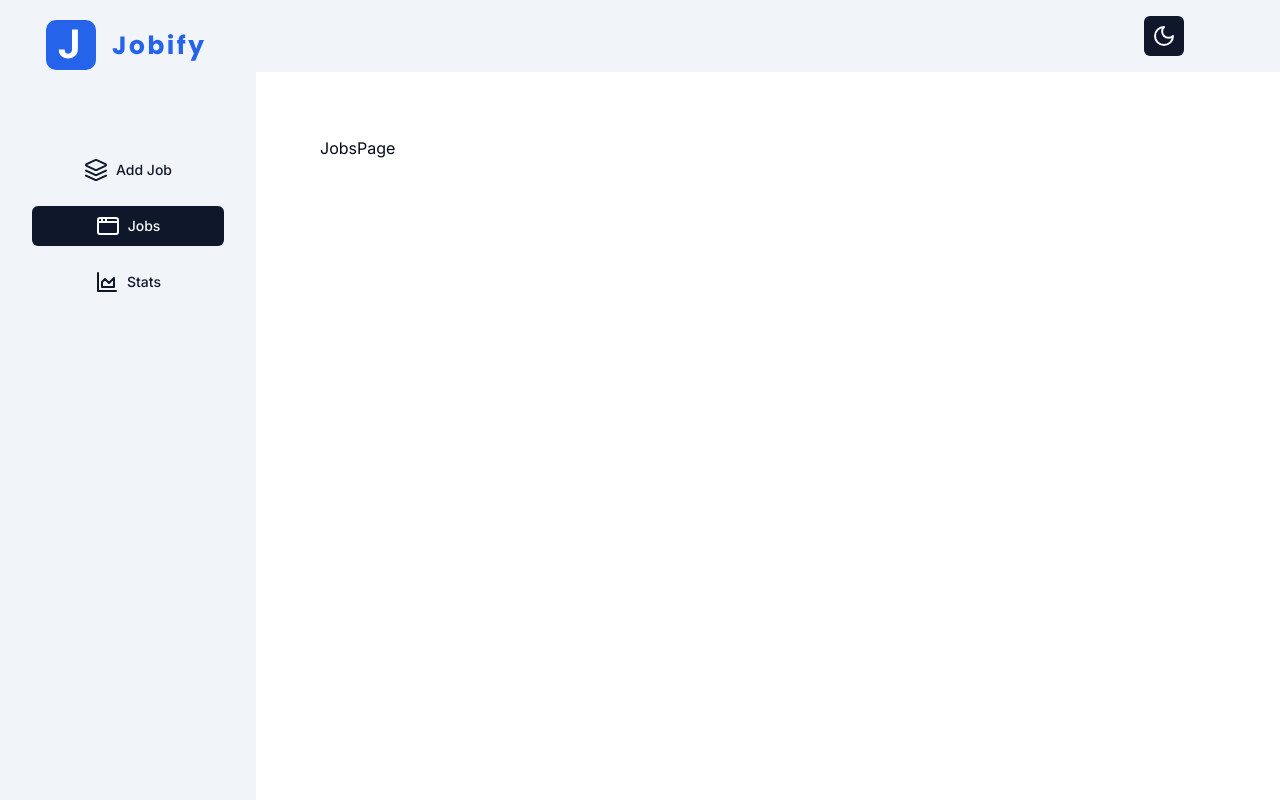
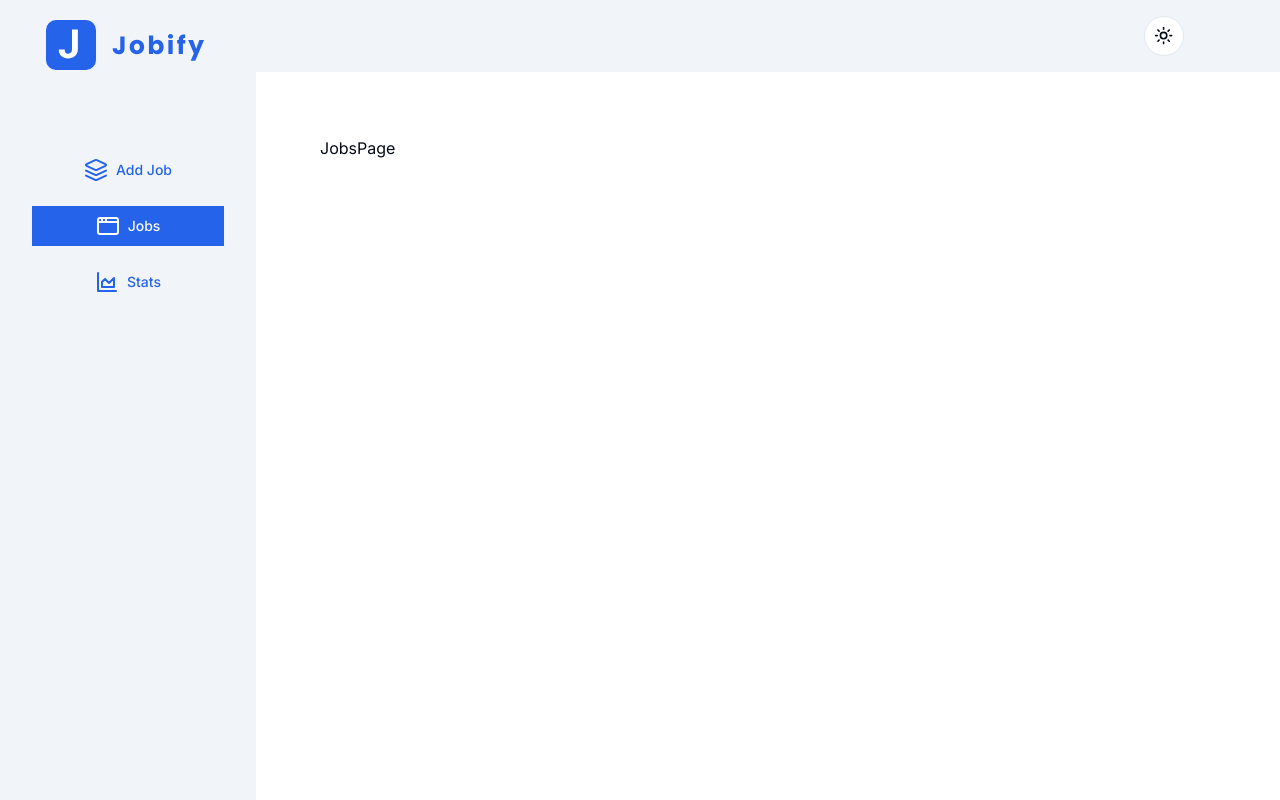
Before and after one commit to MezoAli/next-js-14-jopify, a Next.js app: page /jobs in a window 1280 px wide. Built offline with nearby package versions, Linux system fonts and the light colour scheme.

Commit message:
enabling dark mode using shadcn-ui

```diff
--- a/app/globals.css
+++ b/app/globals.css
@@ -6,63 +6,46 @@
   :root {
     --background: 0 0% 100%;
     --foreground: 222.2 84% 4.9%;
-
     --card: 0 0% 100%;
     --card-foreground: 222.2 84% 4.9%;
-
     --popover: 0 0% 100%;
     --popover-foreground: 222.2 84% 4.9%;
-
-      --primary: 222.2 47.4% 11.2%;
+    --primary: 221.2 83.2% 53.3%;
     --primary-foreground: 210 40% 98%;
-
     --secondary: 210 40% 96.1%;
     --secondary-foreground: 222.2 47.4% 11.2%;
-
     --muted: 210 40% 96.1%;
     --muted-foreground: 215.4 16.3% 46.9%;
-
     --accent: 210 40% 96.1%;
     --accent-foreground: 222.2 47.4% 11.2%;
-
     --destructive: 0 84.2% 60.2%;
     --destructive-foreground: 210 40% 98%;
-
     --border: 214.3 31.8% 91.4%;
     --input: 214.3 31.8% 91.4%;
-      --ring: 222.2 84% 4.9%;
-
-      --radius: 0.5rem;
+    --ring: 221.2 83.2% 53.3%;
+    --radius: rem;
   }
 
   .dark {
     --background: 222.2 84% 4.9%;
     --foreground: 210 40% 98%;
-
     --card: 222.2 84% 4.9%;
     --card-foreground: 210 40% 98%;
-
     --popover: 222.2 84% 4.9%;
     --popover-foreground: 210 40% 98%;
-
-      --primary: 210 40% 98%;
+    --primary: 217.2 91.2% 59.8%;
     --primary-foreground: 222.2 47.4% 11.2%;
-
     --secondary: 217.2 32.6% 17.5%;
     --secondary-foreground: 210 40% 98%;
-
     --muted: 217.2 32.6% 17.5%;
     --muted-foreground: 215 20.2% 65.1%;
-
     --accent: 217.2 32.6% 17.5%;
     --accent-foreground: 210 40% 98%;
-
     --destructive: 0 62.8% 30.6%;
     --destructive-foreground: 210 40% 98%;
-
     --border: 217.2 32.6% 17.5%;
     --input: 217.2 32.6% 17.5%;
-      --ring: 212.7 26.8% 83.9%;
+    --ring: 224.3 76.3% 48%;
   }
 }
 
--- a/app/layout.tsx
+++ b/app/layout.tsx
@@ -19,7 +19,7 @@ export default function RootLayout({
 }>) {
   return (
     <ClerkProvider>
-      <html lang="en">
+      <html lang="en" suppressHydrationWarning>
         <body
           className={cn(
             "min-h-screen bg-background font-sans antialiased",
--- a/components/layouts/DropdownLinks.tsx
+++ b/components/layouts/DropdownLinks.tsx
@@ -2,8 +2,6 @@ import {
   DropdownMenu,
   DropdownMenuContent,
   DropdownMenuItem,
-  DropdownMenuLabel,
-  DropdownMenuSeparator,
   DropdownMenuTrigger,
 } from "@/components/ui/dropdown-menu";
 import { AlignLeft } from "lucide-react";
--- a/components/layouts/Navbar.tsx
+++ b/components/layouts/Navbar.tsx
@@ -1,4 +1,3 @@
-import Image from "next/image";
 import ToggleTheme from "./ToggleTheme";
 import { UserButton } from "@clerk/nextjs";
 import DropdownLinks from "./DropdownLinks";
--- a/components/layouts/Sidebar.tsx
+++ b/components/layouts/Sidebar.tsx
@@ -19,7 +19,10 @@ const Sidebar = () => {
               key={link.href}
               variant={pathname === link.href ? "default" : "link"}
             >
-              <Link href={link.href} className="flex items-center gap-x-2 ">
+              <Link
+                href={link.href}
+                className="flex items-center gap-x-2 rounded-[8px]"
+              >
                 {link.icon} <span className="capitalize">{link.label}</span>
               </Link>
             </Button>
--- a/components/layouts/ToggleTheme.tsx
+++ b/components/layouts/ToggleTheme.tsx
@@ -1,14 +1,40 @@
-import { MoonIcon } from "lucide-react";
-import { Button } from "../ui/button";
+"use client";
 
-const ToggleTheme = () => {
+import * as React from "react";
+import { Moon, Sun } from "lucide-react";
+import { useTheme } from "next-themes";
+
+import { Button } from "@/components/ui/button";
+import {
+  DropdownMenu,
+  DropdownMenuContent,
+  DropdownMenuItem,
+  DropdownMenuTrigger,
+} from "@/components/ui/dropdown-menu";
+
+export default function ToggleTheme() {
+  const { setTheme } = useTheme();
+
   return (
-    <div>
-      <Button variant="default" size="icon">
-        <MoonIcon />
-      </Button>
-    </div>
+    <DropdownMenu>
+      <DropdownMenuTrigger asChild>
+        <Button variant="outline" size="icon" className="rounded-[20px]">
+          <Sun className="h-[1.2rem] w-[1.2rem] rotate-0 scale-100 transition-all dark:-rotate-90 dark:scale-0" />
+          <Moon className="absolute h-[1.2rem] w-[1.2rem] rotate-90 scale-0 transition-all dark:rotate-0 dark:scale-100" />
+          <span className="sr-only">Toggle theme</span>
+        </Button>
+      </DropdownMenuTrigger>
+      <DropdownMenuContent align="end">
+        <DropdownMenuItem onClick={() => setTheme("light")}>
+          Light
+        </DropdownMenuItem>
+        <DropdownMenuItem onClick={() => setTheme("dark")}>
+          Dark
+        </DropdownMenuItem>
+        <DropdownMenuItem onClick={() => setTheme("system")}>
+          System
+        </DropdownMenuItem>
+      </DropdownMenuContent>
+    </DropdownMenu>
   );
-};
-
-export default ToggleTheme;
+}
--- a/components/providers/Providers.tsx
+++ b/components/providers/Providers.tsx
@@ -3,6 +3,7 @@ import { QueryClient, QueryClientProvider } from "@tanstack/react-query";
 import { ReactQueryDevtools } from "@tanstack/react-query-devtools";
 import { useState } from "react";
 import { Toaster } from "react-hot-toast";
+import { ThemeProvider } from "./ThemeProvider";
 const Providers = ({ children }: { children: React.ReactNode }) => {
   const [queryClinet] = useState(() => {
     return new QueryClient({
@@ -16,7 +17,15 @@ const Providers = ({ children }: { children: React.ReactNode }) => {
   return (
     <QueryClientProvider client={queryClinet}>
       <Toaster position="top-center" reverseOrder={false} />
-      {children}
+      <ThemeProvider
+        attribute="class"
+        defaultTheme="system"
+        enableSystem
+        disableTransitionOnChange
+      >
+        {children}
+      </ThemeProvider>
+
       <ReactQueryDevtools initialIsOpen={false} />
     </QueryClientProvider>
   );
--- /dev/null
+++ b/components/providers/ThemeProvider.tsx
@@ -0,0 +1,9 @@
+"use client";
+
+import * as React from "react";
+import { ThemeProvider as NextThemesProvider } from "next-themes";
+import { type ThemeProviderProps } from "next-themes/dist/types";
+
+export function ThemeProvider({ children, ...props }: ThemeProviderProps) {
+  return <NextThemesProvider {...props}>{children}</NextThemesProvider>;
+}
--- a/package.json
+++ b/package.json
@@ -19,6 +19,7 @@
     "clsx": "^2.1.1",
     "lucide-react": "^0.378.0",
     "next": "14.2.3",
+    "next-themes": "^0.3.0",
     "react": "^18",
     "react-dom": "^18",
     "react-hot-toast": "^2.4.1",
```
Also changed, not shown: 1 other file (tests, documents, lock files or other folders). Lines whose indentation alone changed are shown as unchanged.
